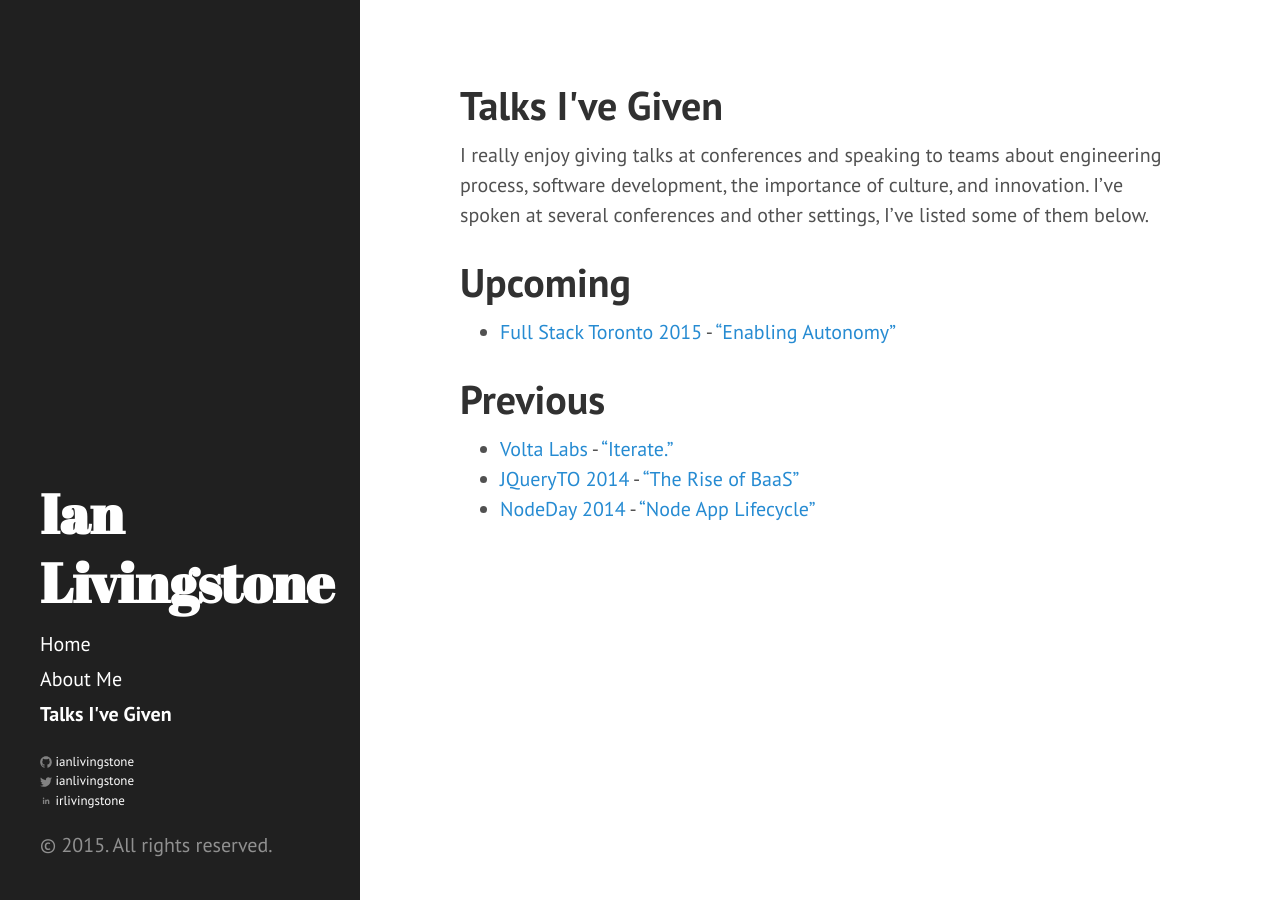
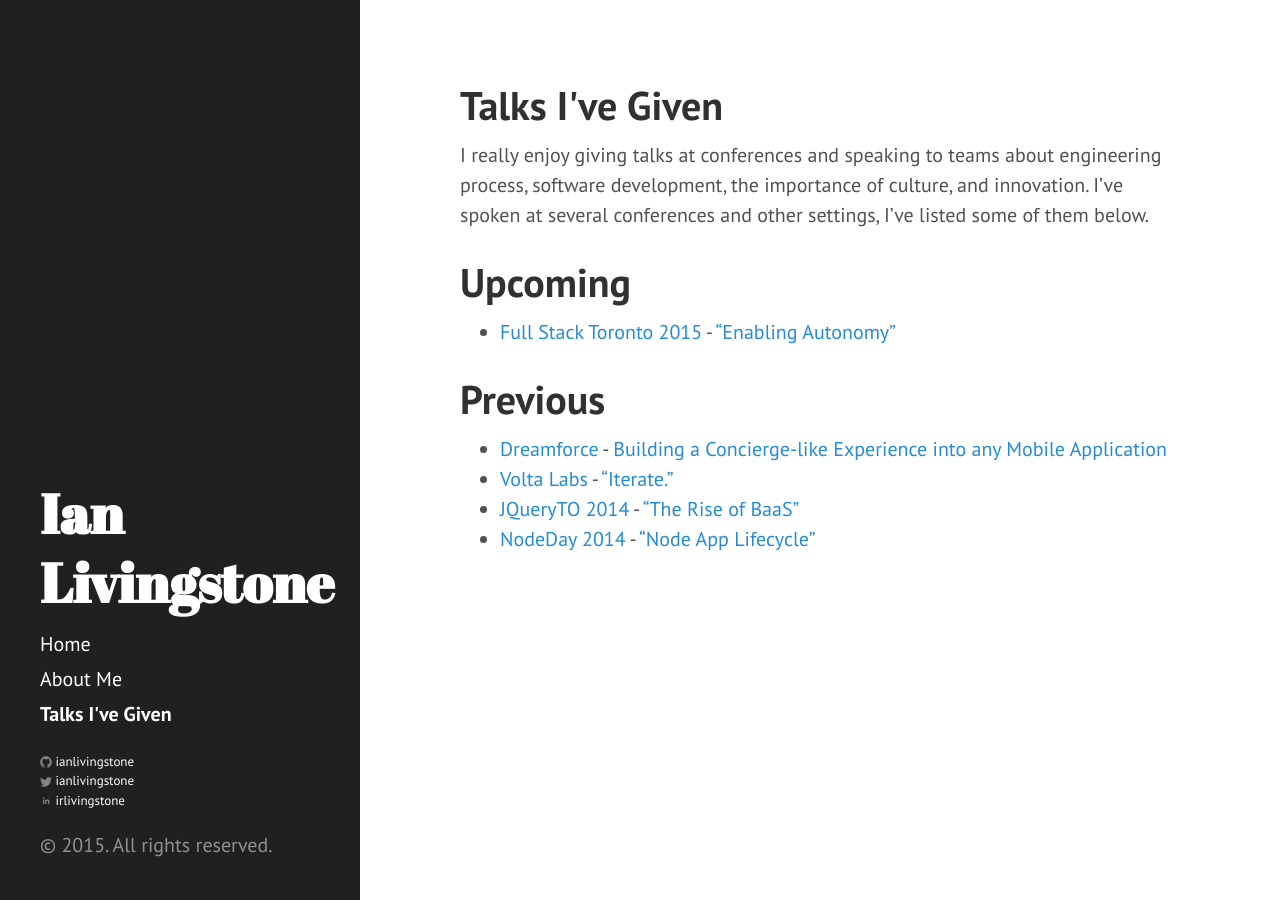
Before and after one commit to ianlivingstone/ianlivingstone.github.io, a Jekyll site: the page built from talks.md, in a window 1280 px wide. Built offline with Jekyll 4.4.1, drawn with Linux system fonts in a browser that asks for light colours; Markdown is read by kramdown in place of the engine named in the settings; comment, search, counter and statistics services are not loaded.

Commit message:
Update talks page and fix spacing

```diff
--- a/talks.md
+++ b/talks.md
@@ -15,6 +15,7 @@ some of them below.
 
 # Previous
 
+* [Dreamforce](http://dreamforce.com) - [Building a Concierge-like Experience into any Mobile Application](#)
 * [Volta Labs](http://www.voltaeffect.com/) - ["Iterate."](http://www.slideshare.net/ianlivingstone1/iterate-40515194)
 * [JQueryTO 2014](http://jqueryto.com/) - ["The Rise of BaaS"](http://www.slideshare.net/ianlivingstone1/go-instant-baas09)
 * [NodeDay 2014](http://nodeday.com/2014-paypal/) - ["Node App Lifecycle"](http://youtu.be/ceQxrF6kso4)
```
Also changed, not shown: _posts/2015-10-02-knowledge-sharing-critical-delivery.md (line endings or trailing spaces).
